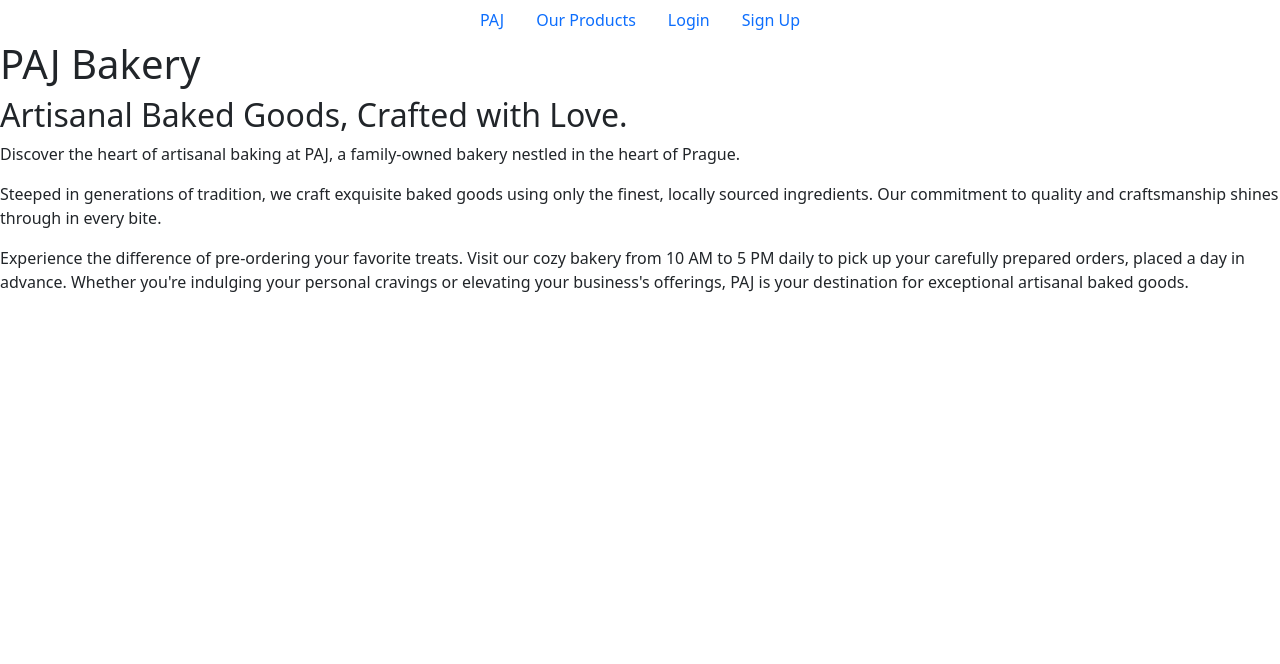
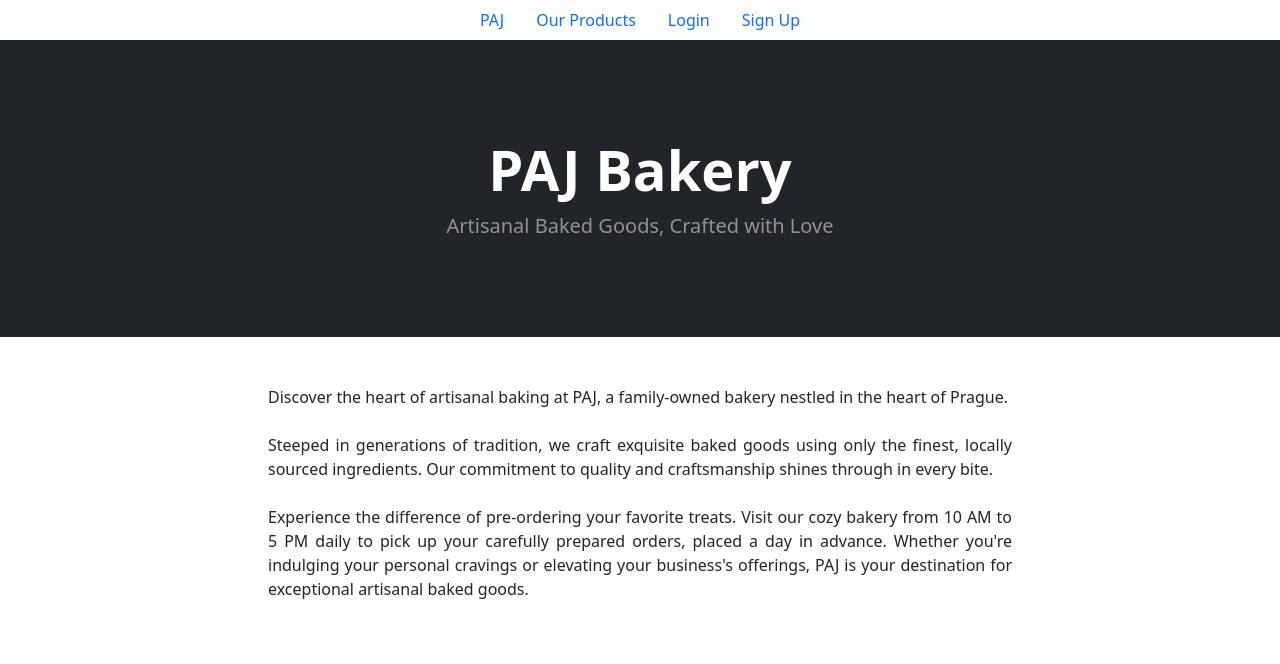
Before and after one commit to PetrMrazek/final_project_CZ20_PM, a Django app: page / in a window 1280 px wide. Shown: the top 664 px of the page. Run offline with Django 5.2, Linux system fonts and the light colour scheme.

Commit message:
feat: homepage main.html layout change

```diff
--- a/viewer/Templates/main.html
+++ b/viewer/Templates/main.html
@@ -1,18 +1,36 @@
 {% extends 'base.html' %}
 
 {% block content %}
-<h1>PAJ Bakery</h1>
-    <main>
-        <h2>Artisanal Baked Goods, Crafted with Love.</h2>
+<!-- Header-->
+        <header class="bg-dark py-5">
+            <div class="container px-4 px-lg-5 my-5">
+                <div class="text-center text-white">
+                    <h1 class="display-4 fw-bolder">PAJ Bakery</h1>
+                    <p class="lead fw-normal text-white-50 mb-0">Artisanal Baked Goods, Crafted with Love</p>
+                </div>
+            </div>
+        </header>
 
-            <p>Discover the heart of artisanal baking at PAJ, a family-owned bakery nestled in the heart of Prague.</p>
+        <div class="container">
+        	<div class="row">
+        		<center>
+        			<div class="col-8">
+        				<br/><br/>
+<p align="justify">
+Discover the heart of artisanal baking at PAJ, a family-owned bakery nestled in the heart of Prague.
+<br/><br/>
+Steeped in generations of tradition, we craft exquisite baked goods using only the finest, locally sourced ingredients.
+Our commitment to quality and craftsmanship shines through in every bite.
+<br/><br/>
+Experience the difference of pre-ordering your favorite treats.
+Visit our cozy bakery from 10 AM to 5 PM daily to pick up your carefully prepared orders, placed a day in advance.
+Whether you're indulging your personal cravings or elevating your business's offerings, PAJ is your destination for exceptional artisanal baked goods.
+</p>
+<br/><br/>
+        			</div>
+        		</center>
+        	</div>
+        </div>
 
-                <p>Steeped in generations of tradition, we craft exquisite baked goods using only the finest, locally sourced ingredients.
-                Our commitment to quality and craftsmanship shines through in every bite.</p>
-
-                <p>Experience the difference of pre-ordering your favorite treats.
-                Visit our cozy bakery from 10 AM to 5 PM daily to pick up your carefully prepared orders, placed a day in advance.
-                Whether you're indulging your personal cravings or elevating your business's offerings, PAJ is your destination for exceptional artisanal baked goods.</p>
-    </main>
 
 {% endblock %}
```
